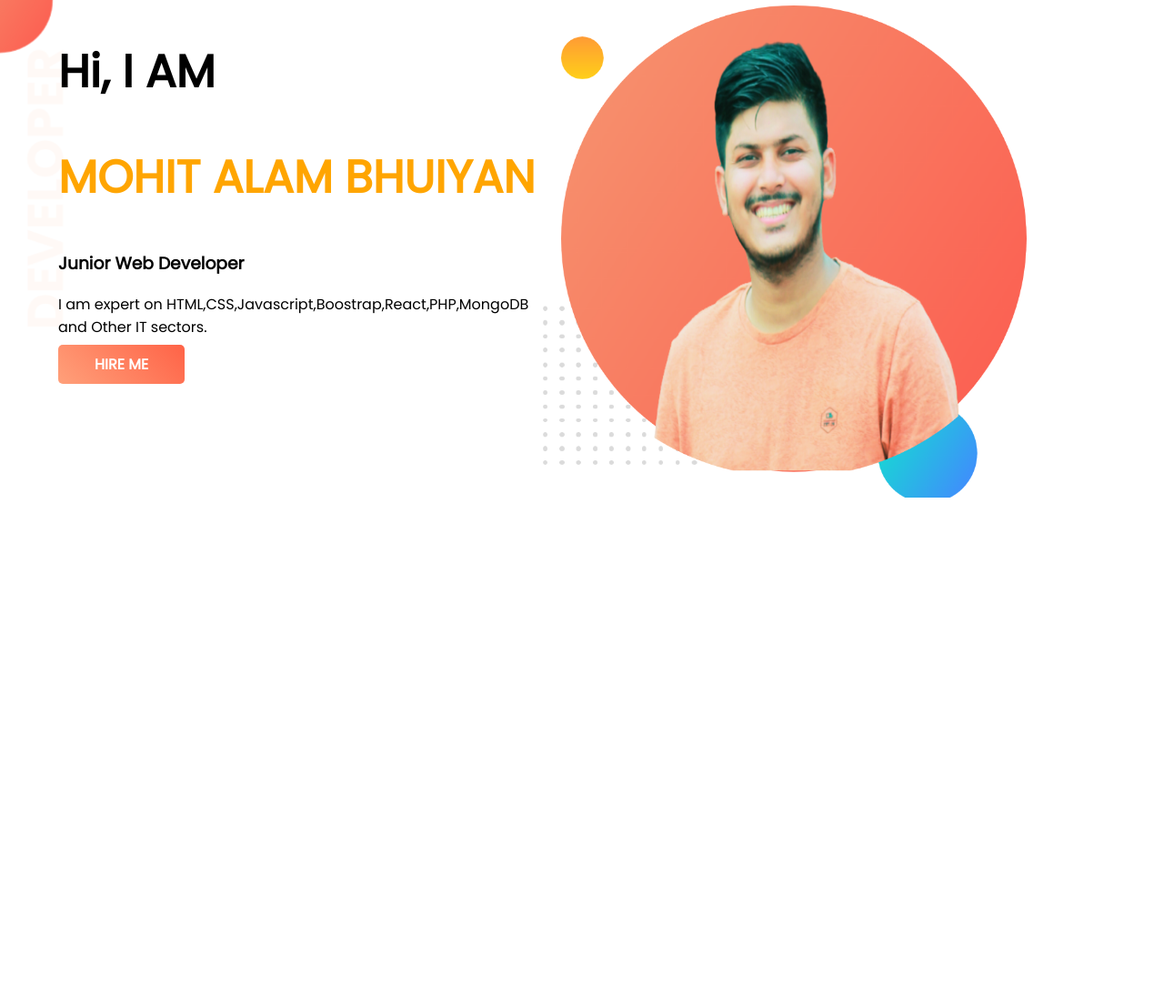
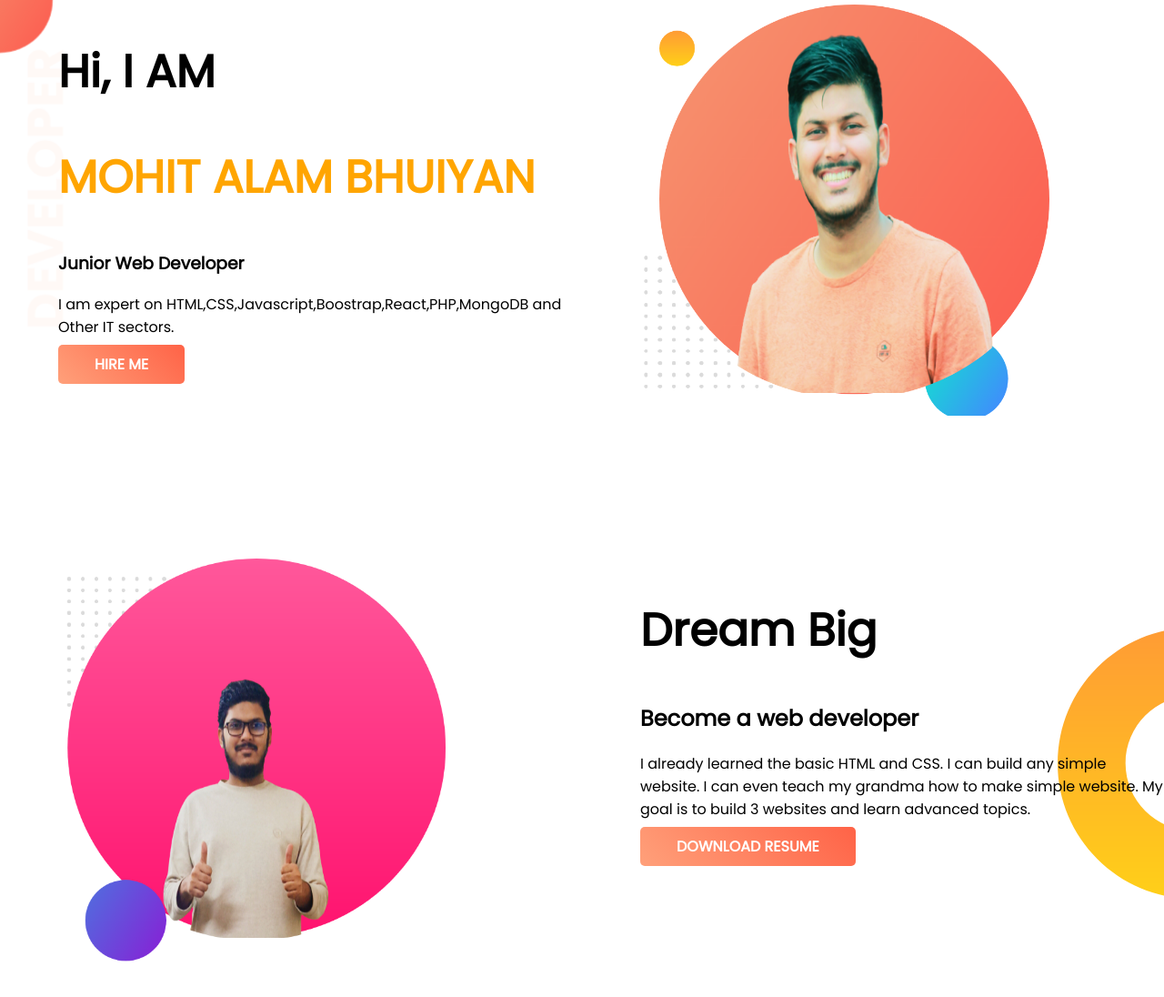
Before and after one commit to Mohit-Alam-Bhuiyan/developer-portfolio, a plain HTML site: page index.html in a window 1280 px wide. Shown: the whole page at 91% size. Before the commit the page ends 800 px from the top, so only its background shows below. Drawn offline with Linux system fonts and the light colour scheme.

Commit message:
dream added

```diff
--- a/index.html
+++ b/index.html
@@ -23,10 +23,27 @@
             <a class="link-button"  href="https://www.linkedin.com/in/mohit-alam-bhuiyan-8271291a0/" target="_blink">HIRE ME</a>
         </div>
 
-        <div class="second">
+        <div class="first">
             <img src="./images/mohit1-bg.png" alt="my pic">
         </div>
     </section>
 
+
+    <section class="dream-big">
+        <div class="first">
+            <img src="./images/mohit2-bg2.png" alt="my pic">
+        </div>
+
+        <div class="first">
+           <h1>Dream Big</h1>
+           <h2>Become a web developer</h2>
+           <p>
+            I already learned the basic HTML and CSS. I can build any simple website. I can even teach my grandma how to make simple website. My goal is to build 3 websites and learn advanced topics.
+          </p>
+          <a class="link-button"  href="https://www.linkedin.com/in/mohit-alam-bhuiyan-8271291a0/" target="_blink">DOWNLOAD RESUME</a>
+        </div>
+
+    </section>
+
 </body>
 </html>
--- a/style.css
+++ b/style.css
@@ -13,6 +13,7 @@ h1{
 
 section{
     display: flex;
+    margin-bottom: 150px;
 }
 
 .first{
@@ -20,7 +21,7 @@ section{
     padding-left: 5%;
 }
 
-.second img{
+.first img{
     width: 80%;
 }
 
@@ -41,3 +42,10 @@ button{
   background-image: url("./images/top-banner.png");
   background-repeat:no-repeat;
 }
+
+
+.dream-big{
+        background-image: url("./images/dream-bg.png");
+        background-repeat:no-repeat;
+        background-position: right;
+ }
```
